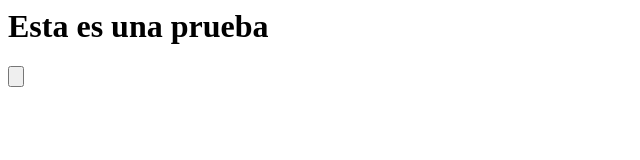
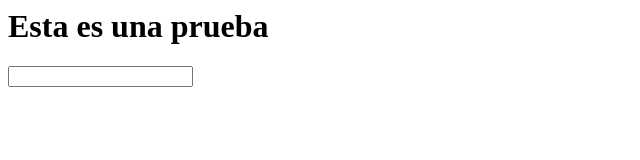
Before and after one commit to nibor07/hello-git, a plain HTML site: page index.html in a window 1280 px wide. Shown: the whole page, without its empty margins (0-640 px from the left). Drawn offline with Linux system fonts and the light colour scheme.

Commit message:
Se agrega texto

```diff
--- a/index.html
+++ b/index.html
@@ -5,6 +5,7 @@
     <body>
         <h1>Esta es una prueba</h1>
         <form>
+            <input type="text" name="First Name" id="firstName"
             <input type="button" name="ir"/>
         </form>
     </body>
```
